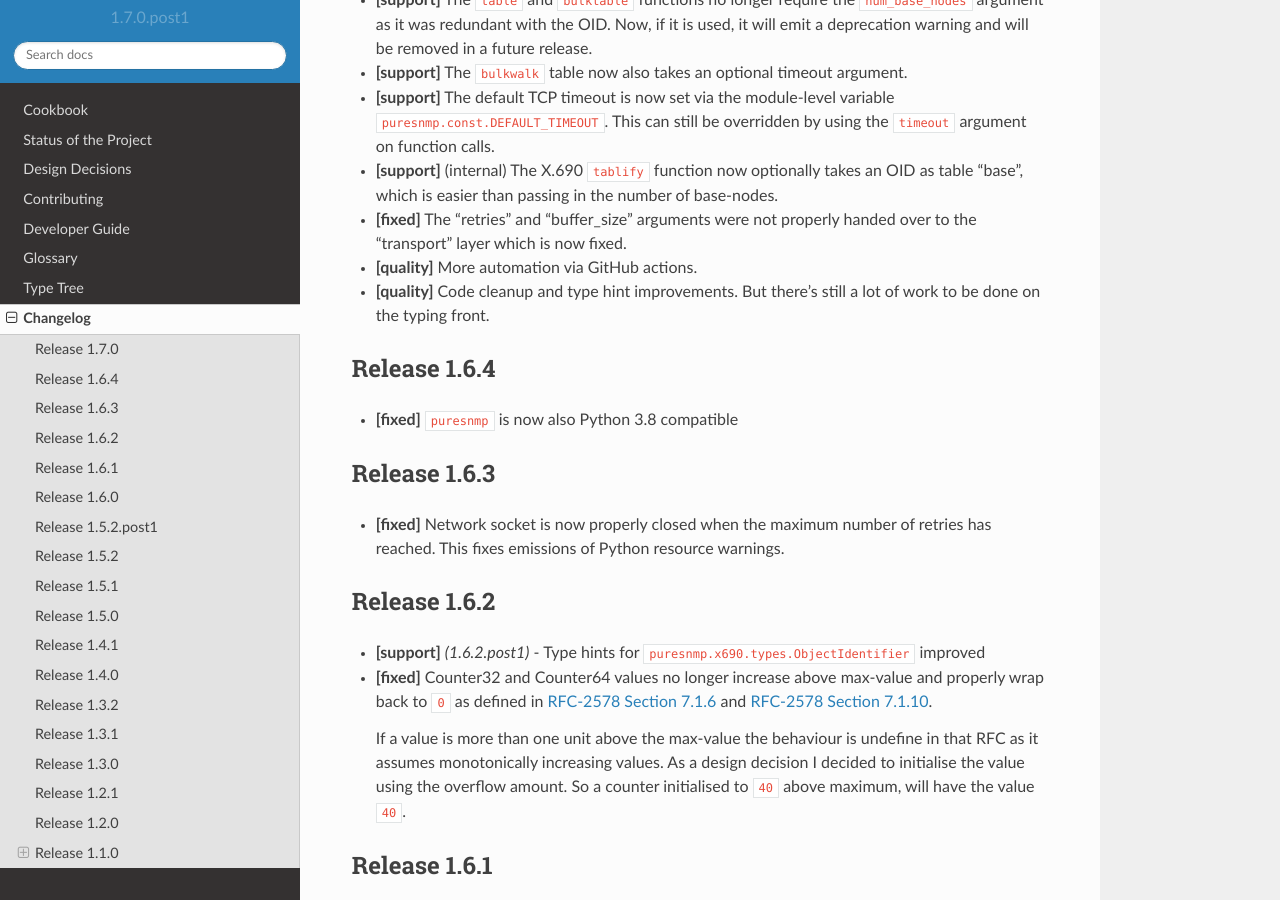
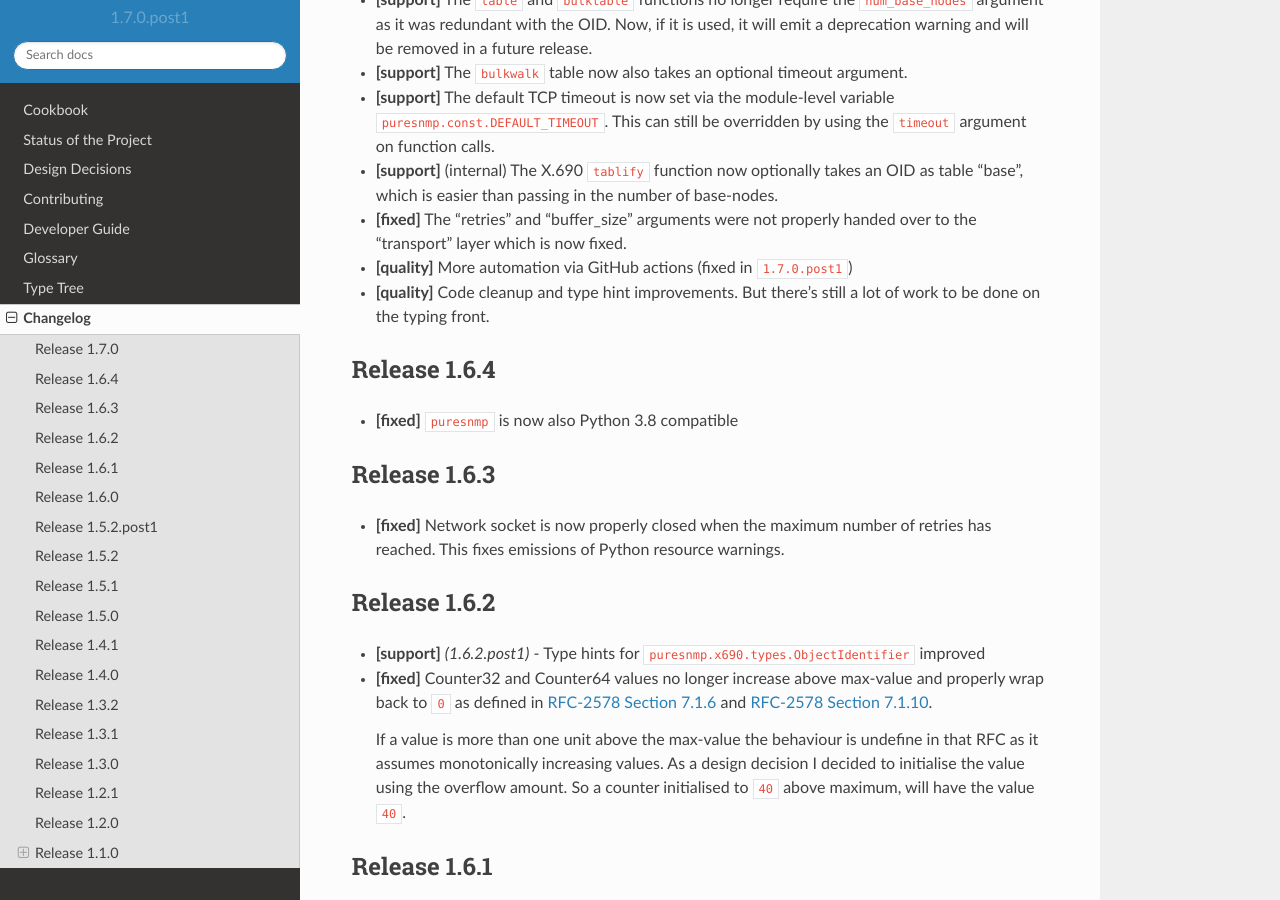
Before and after one commit to exhuma/puresnmp, a Sphinx documentation site: the page built from docs/changelog.rst, in a window 1280 px wide and 900 px high, scrolled down 486 px. Built offline with Sphinx 7.4.7 and the Read the Docs theme 2.0.0, drawn with Linux system fonts in a browser that asks for light colours.

Commit message:
Update changelog

```diff
--- a/docs/changelog.rst
+++ b/docs/changelog.rst
@@ -30,7 +30,7 @@ Release 1.7.0
   base-nodes.
 * **[fixed]** The "retries" and "buffer_size" arguments were not properly
   handed over to the "transport" layer which is now fixed.
-* **[quality]** More automation via GitHub actions.
+* **[quality]** More automation via GitHub actions (fixed in ``1.7.0.post1``)
 * **[quality]** Code cleanup and type hint improvements. But there's still a
   lot of work to be done on the typing front.
 
```
